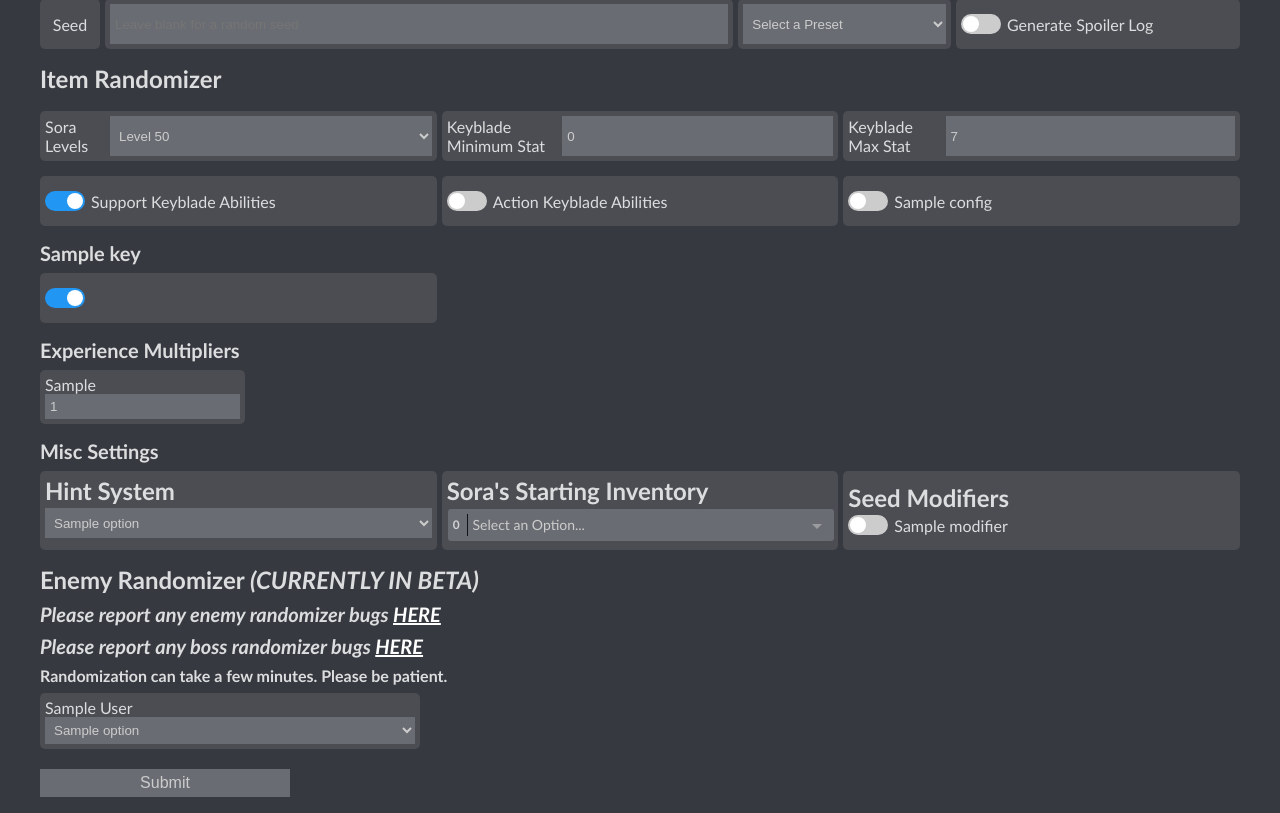
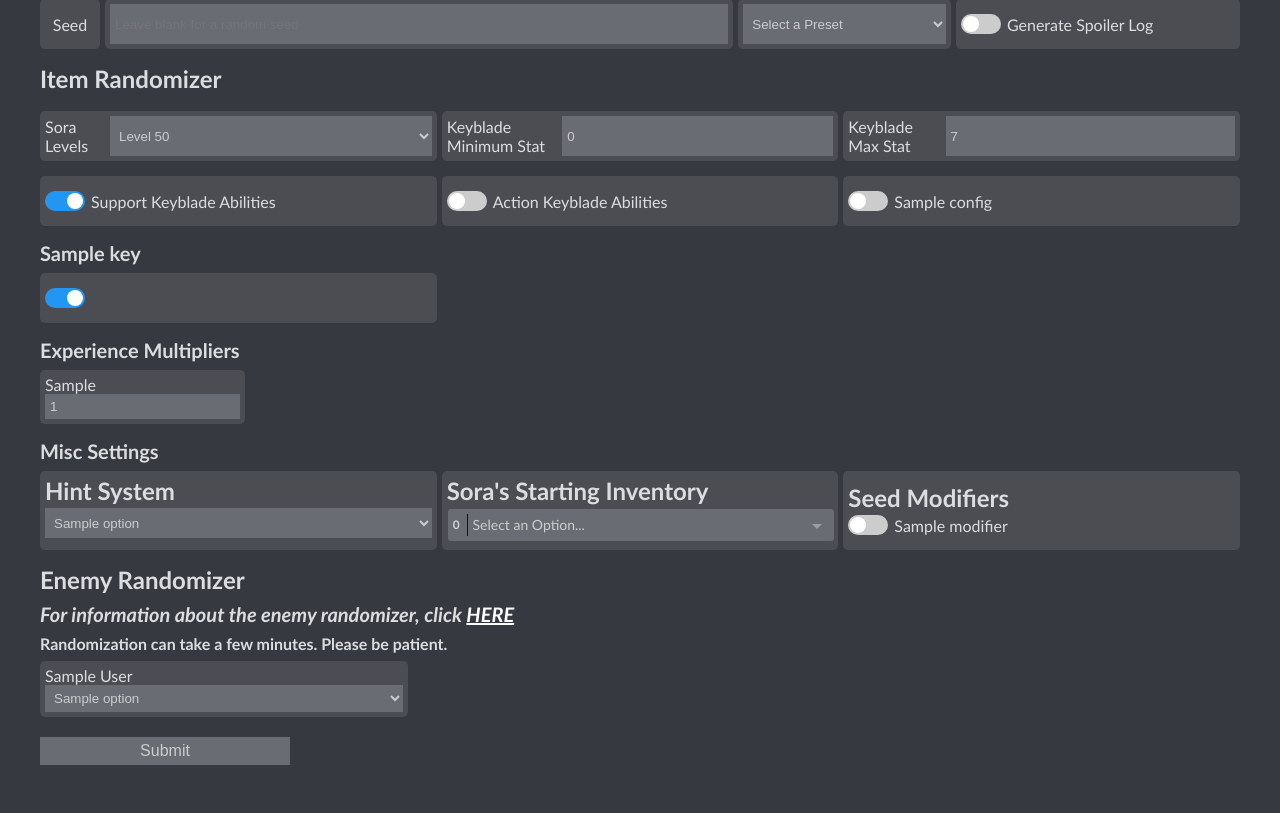
Before and after one commit to tommadness/KH2Randomizer, a Flask app: template templates/index.jinja in a window 1280 px wide. Shown: the part 108-921 px from the top of the page. After the commit the page ends 873 px from the top, so only its background shows below. Run offline with Flask 2, Linux system fonts and the light colour scheme; the template is opened without the code that fills it: most values are stand-ins (such as "Sample title", 1, 10 or a date in 2020); parts of the project's set-up code (start-up, migrations or seed data) failed here and were passed over; some libraries are stand-ins or nearby versions.

Commit message:
Update BER text

```diff
--- a/templates/index.jinja
+++ b/templates/index.jinja
@@ -104,9 +104,8 @@
     </div>
 
     <div class="container enemy">
-    <h4>Enemy Randomizer <em>(CURRENTLY IN BETA)</em></h4>
-    <h5><em>Please report any enemy randomizer bugs <a href="https://docs.google.com/forms/d/e/1FAIpQLSetSQExeeuJH45A57nVMPzba0uPYSe9c0tfOMFypihnQMDNjA/viewform">HERE</a></em></h5>
-    <h5><em>Please report any boss randomizer bugs <a href="https://forms.gle/Y3X8F1wvMMz3XPr66">HERE</a></em></h5>
+    <h4>Enemy Randomizer</h4>
+    <h5><em>For information about the enemy randomizer, click <a href="https://docs.google.com/spreadsheets/d/1O0mFCrmnS8E5E_MeTdInJaRh5-wfDsxlQnQEe3H1LJc/edit?usp=sharing">HERE</a></em></h5>
     <h6>Randomization can take a few minutes. Please be patient.</h6>
         {%for optionGroup in bossEnemyConfig if not optionGroup in ["memory_expansion"]%}
             <div class="vertical">
```
